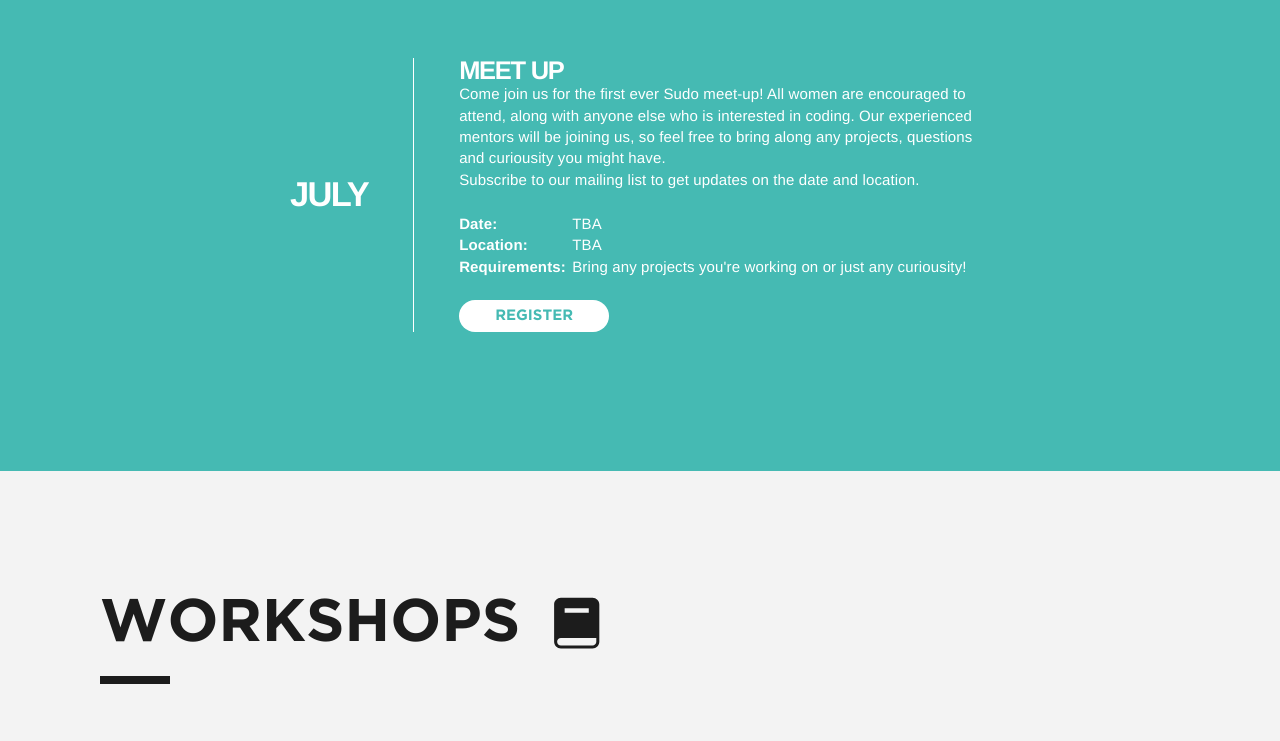
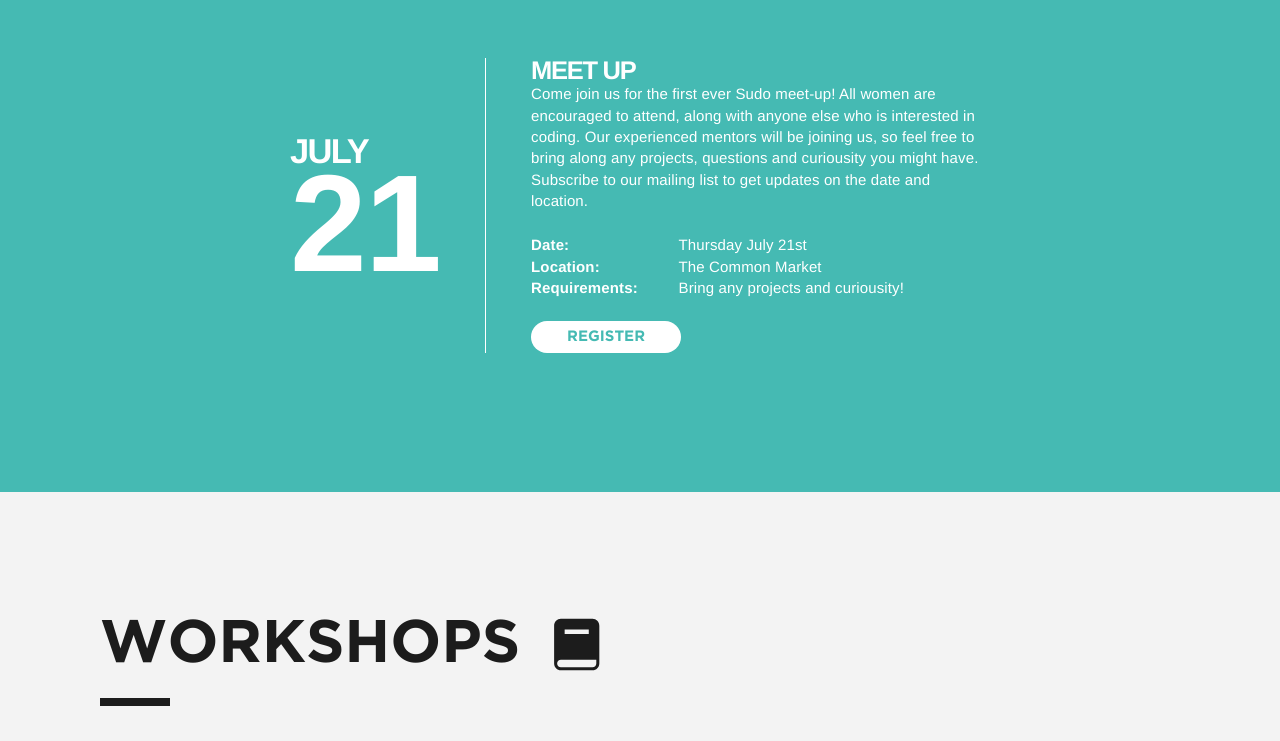
Before and after one commit to melissamangos/sudolabs, a website: page index.html in a window 1280 px wide. Shown: the part 1511-2252 px from the top of the page. Drawn offline with Linux system fonts and the light colour scheme.

Commit message:
Added Meetup information

```diff
--- a/index.html
+++ b/index.html
@@ -82,7 +82,7 @@
 					<td class="padding-right-3">
 						<div class="date">
 							JULY<br>
-							<span id="number"></span>
+							<span id="number">21</span>
 						</div>
 					</td>
 					<td class="padding-left-3 border-left-white">
@@ -94,15 +94,15 @@
 							<table class="event-details white">
 								<tr>
 									<td class="event-label">Date:</td>
-									<td>TBA</td>
+									<td>Thursday July 21st</td>
 								</tr>
 								<tr>
 									<td class="event-label">Location:</td>
-									<td>TBA</td>
+									<td><a class="white-link" href="https://www.google.ca/maps/place/The+Common+Market/@44.227551,-76.4824873,15z/data=!4m5!3m4!1s0x0:0x33f2419f9a615cc1!8m2!3d44.227551!4d-76.4824873" target="_blank">The Common Market</a></td>
 								</tr>
 								<tr>
 									<td class="event-label">Requirements:</td>
-									<td>Bring any projects you're working on or just any curiousity!</td>
+									<td>Bring any projects and curiousity!</td>
 								</tr>
 							</table>
 
@@ -129,7 +129,7 @@
 					<div class="workshop-content">
 						<div class="workshop-head">
 							<h3>Introduction to Web Development</h3>
-							<p class="workshop-sub">5 hrs </p>
+							<p class="workshop-sub">5 hrs</p>
 						</div>
 						<div class="workshop-body">
 							<p>
@@ -166,7 +166,7 @@
 			</div>
 			<div class="spons-content">
 				<p class="white">
-					Interested in helping us shape the Kingston tech community? Reach out to us at <a href="mailto:sponsorship@sudolabs.ca">sponsorship@sudolabs.ca</a>
+					Interested in helping us shape the Kingston tech community? Reach out to us at <a class="white-link" href="mailto:sponsorship@sudolabs.ca">sponsorship@sudolabs.ca</a>
 				</p>
 <!-- 				<button type="button" class="btn-pink">
 					BECOME A SPONSOR
@@ -230,7 +230,7 @@
 			Let's get coding.
 		</div>
 		<div class="sm-content">
-		  <a href="#" class="sm-icon"><span>Facebook</span></a>
+		  <a href="https://www.facebook.com/Sudo-1345003618862874/" target="_blank" class="sm-icon"><span>Facebook</span></a>
 		  <a href="https://twitter.com/sudolabs_" class="sm-icon" target="_blank"><span>Twitter</span></a>
 		  <a href="https://www.instagram.com/sudolabs/" class="sm-icon" target="_blank"><span>Instagram</span></a>
 		  <a href="mailto:hello@sudolabs.ca" class="sm-icon"><span>Email</span></a>
--- a/resources/scss/main.scss
+++ b/resources/scss/main.scss
@@ -195,6 +195,11 @@
         transform: translate(-50%, -50%)
 }
 
+
+.white-link {
+	color: $white;
+}
+
 .volunteer-section {
 	@include contentSection($green);
 }
@@ -377,9 +382,6 @@
 }
 
 .spons-content {
-	a {
-		color: $white;
-	}
 	a:hover {
 		color: $lightgrey;
 	}
```
Also changed, not shown: assets/css/main.css.
